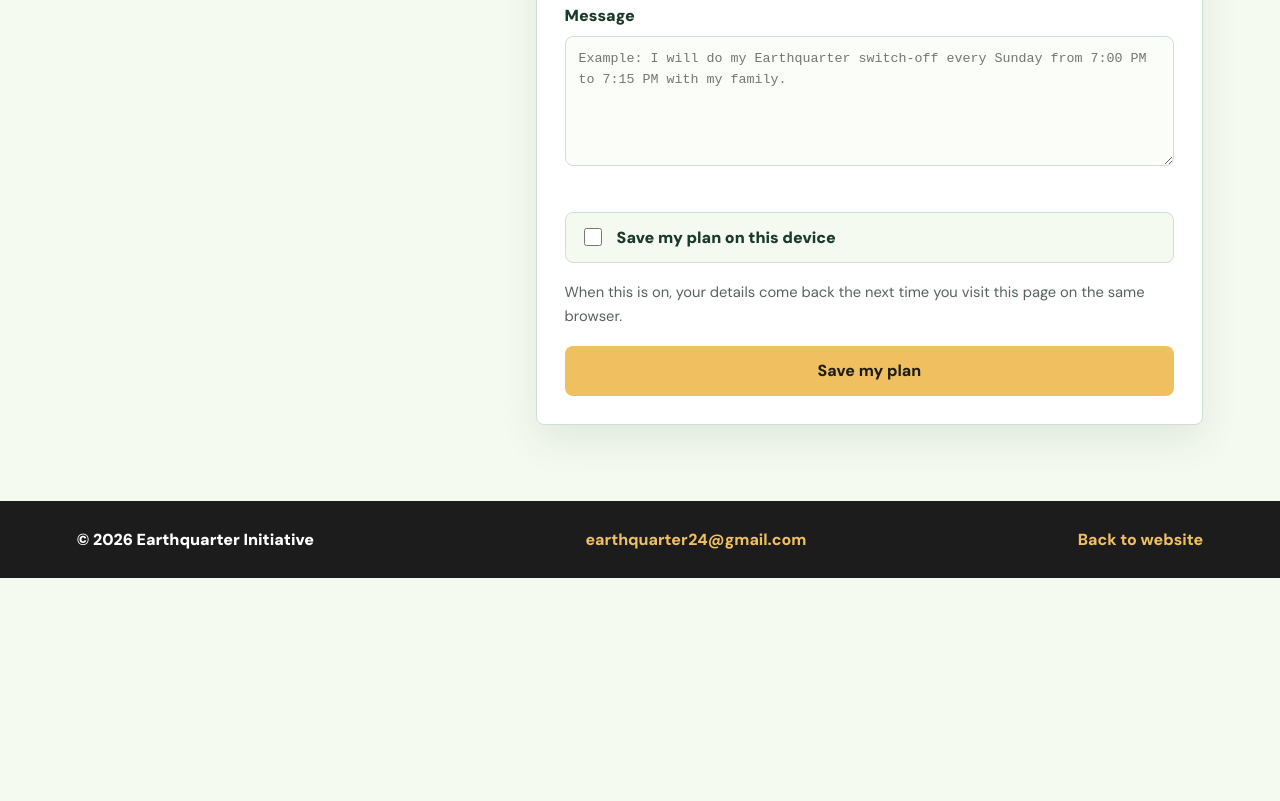
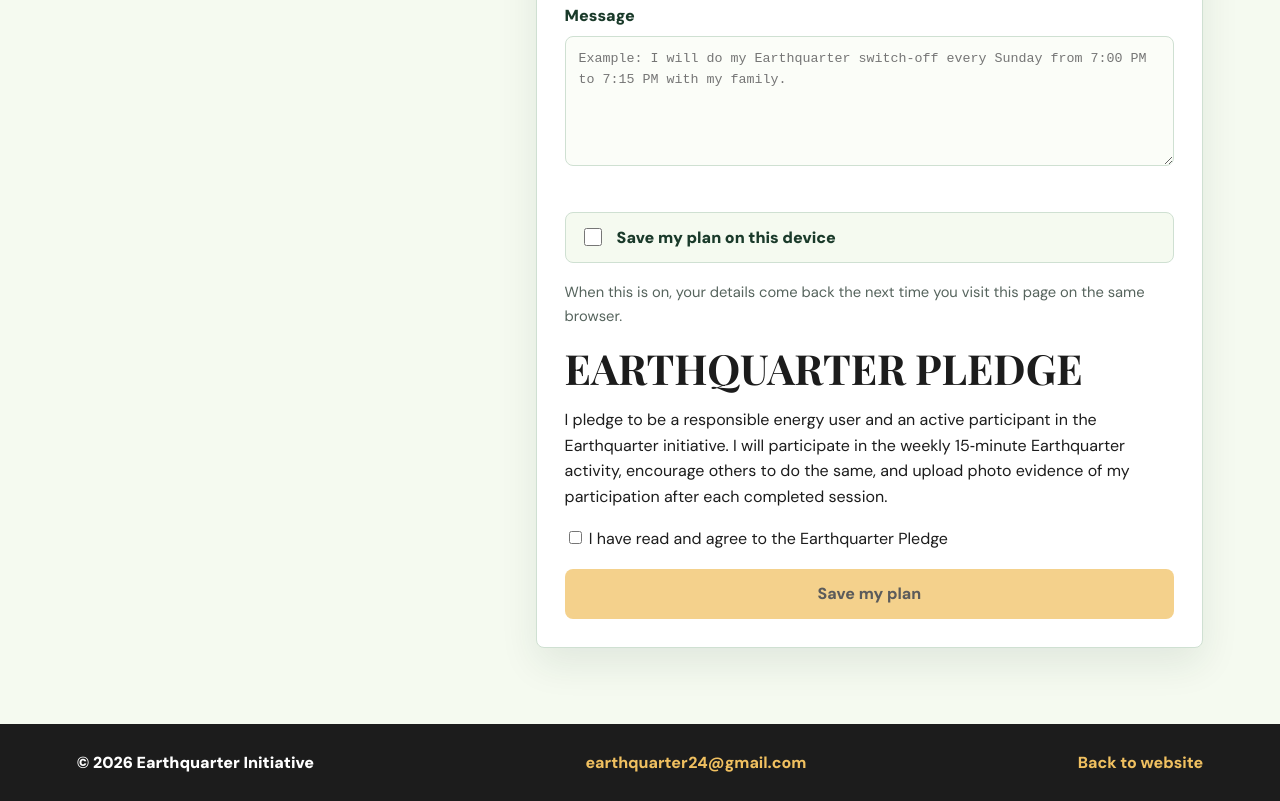
Before and after one commit to samarthuniadmissions-bot/EarthQuarter, a plain HTML site: page join.html in a window 1280 px wide. Shown: the part 1663-2464 px from the top of the page. Before the commit the page ends 2241 px from the top, so only its background shows below. Drawn offline with nearby package versions, Linux system fonts and the light colour scheme; a web font is replaced by a local one.

Commit message:
Add files via upload

```diff
--- a/join.html
+++ b/join.html
@@ -183,7 +183,13 @@
         </label>
         <p class="form-note">When this is on, your details come back the next time you visit this page on the same browser.</p>
 
-        <button class="primary-button" type="submit">Save my plan</button>
+
+<div class="pledge-card">
+<h2>EARTHQUARTER PLEDGE</h2>
+<p>I pledge to be a responsible energy user and an active participant in the Earthquarter initiative. I will participate in the weekly 15‑minute Earthquarter activity, encourage others to do the same, and upload photo evidence of my participation after each completed session.</p>
+<label><input type="checkbox" id="pledgeAgree"> I have read and agree to the Earthquarter Pledge</label>
+</div>
+<button class="primary-button" id="joinBtn" type="submit" disabled>Save my plan</button><script>document.addEventListener("DOMContentLoaded",()=>{const c=document.getElementById("pledgeAgree"),b=document.getElementById("joinBtn");if(c&&b){c.onchange=()=>b.disabled=!c.checked;}})</script>
       </form>
 
       <div class="join-success" id="joinSuccess" hidden>
```
Also changed, not shown: dashboard.html (added, +1 -0 lines), evidence.html (added, +1 -0 lines), history.html (added, +1 -0 lines).
